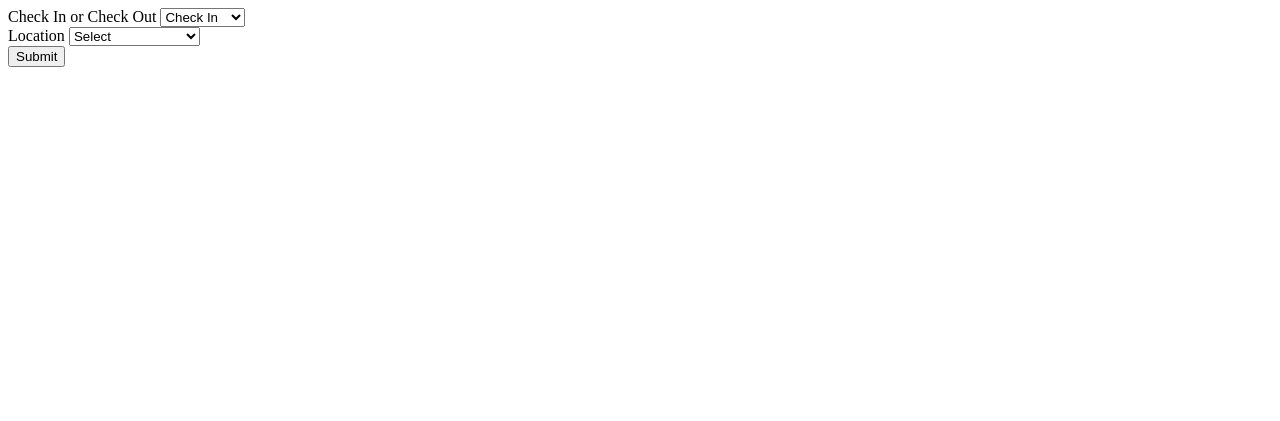
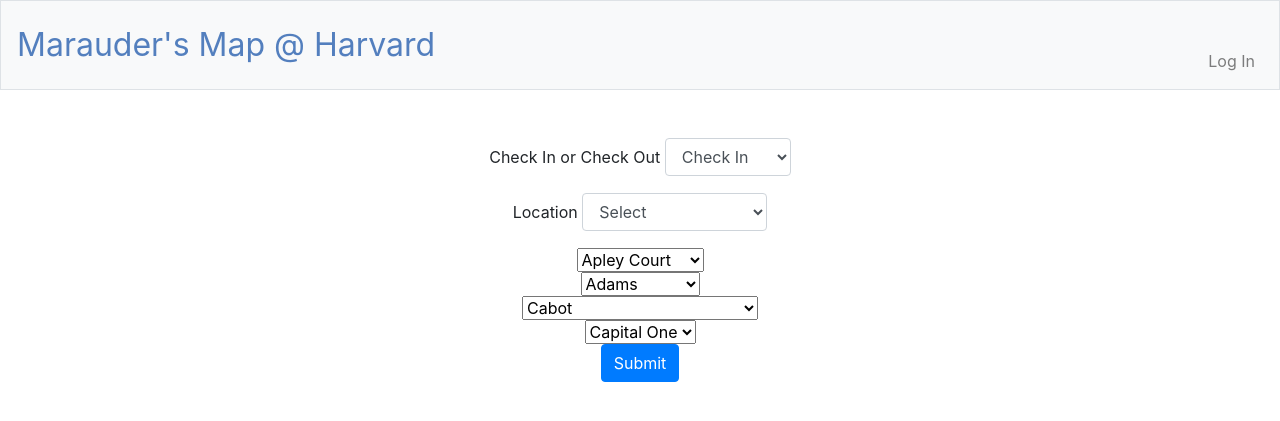
Before and after one commit to monica-chang/harvardmap, a Flask app: page /check in a window 1280 px wide. Shown: the top 421 px of the page. Run offline with Flask 2, Linux system fonts and the light colour scheme; the visitor is signed in with stand-in values (Sample User, id 1); parts of the project's set-up code (start-up, migrations or seed data) failed here and were passed over; some libraries are stand-ins or nearby versions.

Commit message:
update files

```diff
--- a/application.py
+++ b/application.py
@@ -65,7 +65,7 @@ def login_required(f):
     return decorated_function
 
 # Configure CS50 Library to use SQLite database, will need tables for follower/followee + people at each location
-db = SQL("postgres://yhmehjlrjtmkaf:66f9a0cc0bc9167a5e69eb5e0e72e617ea3cbebc4f95b960a67e558e9e75a390@ec2-174-129-255-59.compute-1.amazonaws.com:5432/df04v351hcq3kd")
+db = SQL("sqlite:///friends.db")
 
 @app.route("/")
 def index():
@@ -145,8 +145,8 @@ def friends():
             return apology("must provide username", 403)
         else:
             # Query database for username
-            rows = db.execute("SELECT * FROM users WHERE username = :username",
-                              username=username)
+            rows = db.execute("SELECT * FROM users WHERE username = :username", username=username)
+            return apology("TODO")
         # Ensure username exists before following friend
         if len(rows) != 1:
             return apology("invalid username" , 403)
--- a/templates/check.html
+++ b/templates/check.html
@@ -1,5 +1,12 @@
+{% extends "layout.html" %}
+
+{% block title %}
+    Check In/Out
+{% endblock %}
+
+{% block main %}
+    <link href="/static/mystyles.css" rel="stylesheet">
     <script type="text/javascript" src="extendform.js"></script>
-<link rel="stylesheet" type="text/css" href="mystyles.css" media="screen" />
     <form>
          <div class="form-group">
            <label for="Process">Check In or Check Out</label>
@@ -75,3 +82,4 @@
           </div>
          <button class="btn btn-primary" type="submit">Submit</button>
      </form>
+{% endblock %}
--- a/templates/mystyles.css
+++ /dev/null
@@ -1,31 +0,0 @@
-#Dorms {
-  display: none;
-}
-
-#Dorms.show {
-  display: block;
-}
-
-#Houses {
-  display: none;
-}
-
-#Houses.show {
-  display: block;
-}
-
-#Libraries {
-  display: none;
-}
-
-#Libraries.show {
-  display: block;
-}
-
-#Cafes {
-  display: none;
-}
-
-#Cafes.show {
-  display: block;
-}
```
Also changed, not shown: requirements.txt (deleted, +0 -8 lines), static/styles.css (line endings or trailing spaces). Lines whose indentation alone changed are shown as unchanged.
